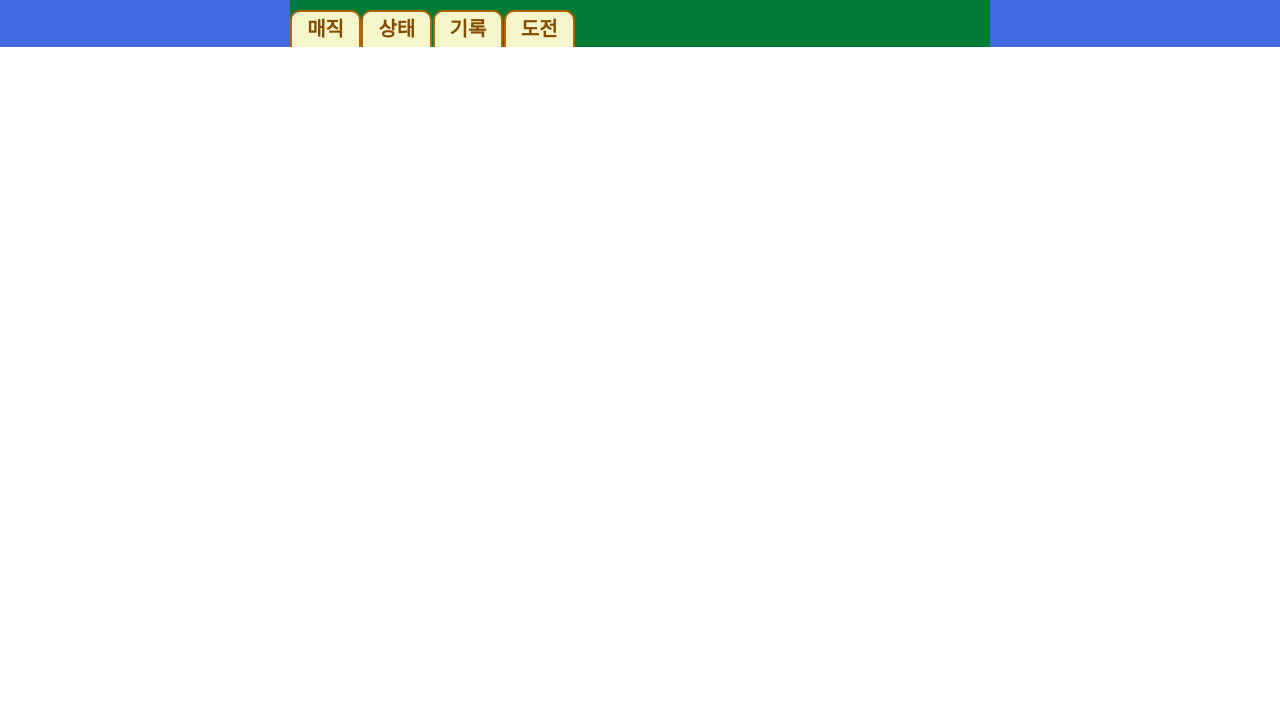
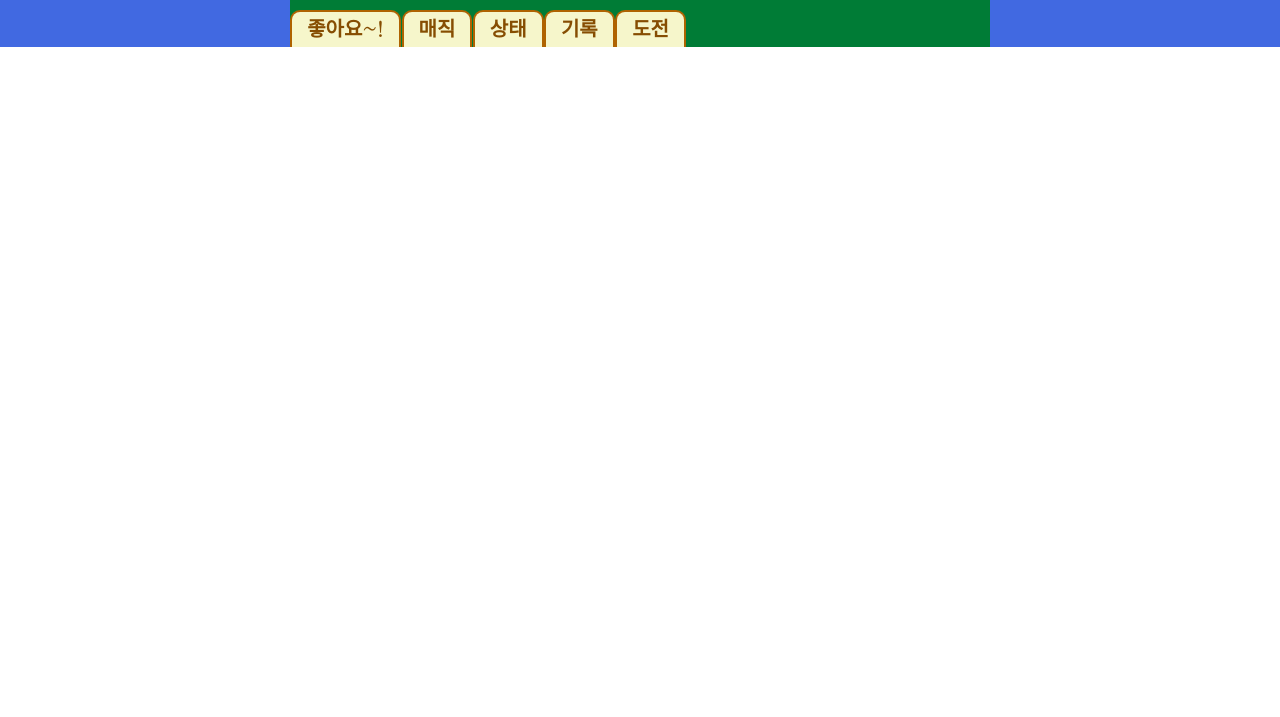
Before and after one commit to 4up456/Dregon, a plain HTML site: page index.html in a window 1280 px wide. Shown: the part 83-800 px from the top of the page. Drawn offline with nearby package versions, Linux system fonts and the light colour scheme.

Commit message:
좋아요 기능 추가

```diff
--- a/index.html
+++ b/index.html
@@ -26,6 +26,9 @@
       <div class="menu">
         <ul class="main-menu">
           <li class="magic">
+            <a href="/">좋아요~!</a>
+          </li>
+          <li class="magic">
             <a href="/">매직</a>
           </li>
           <li class="status">
```
